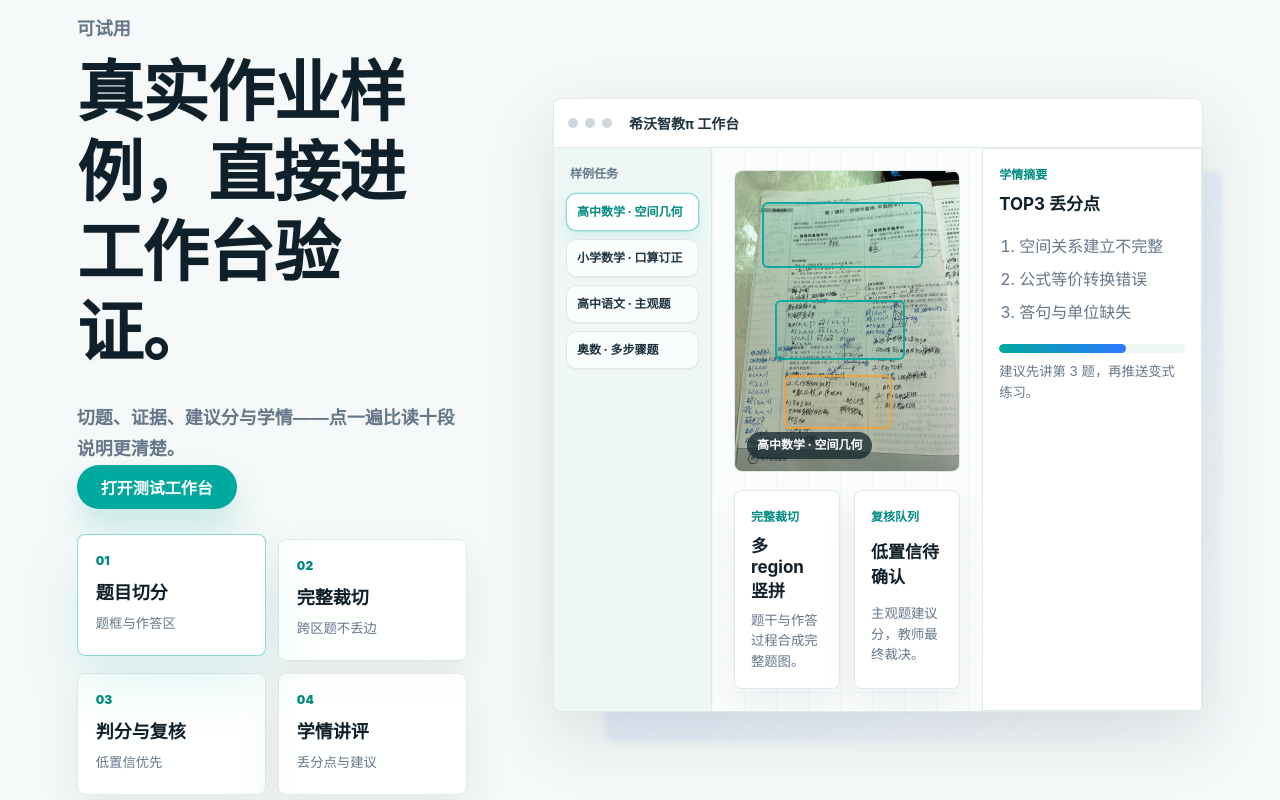
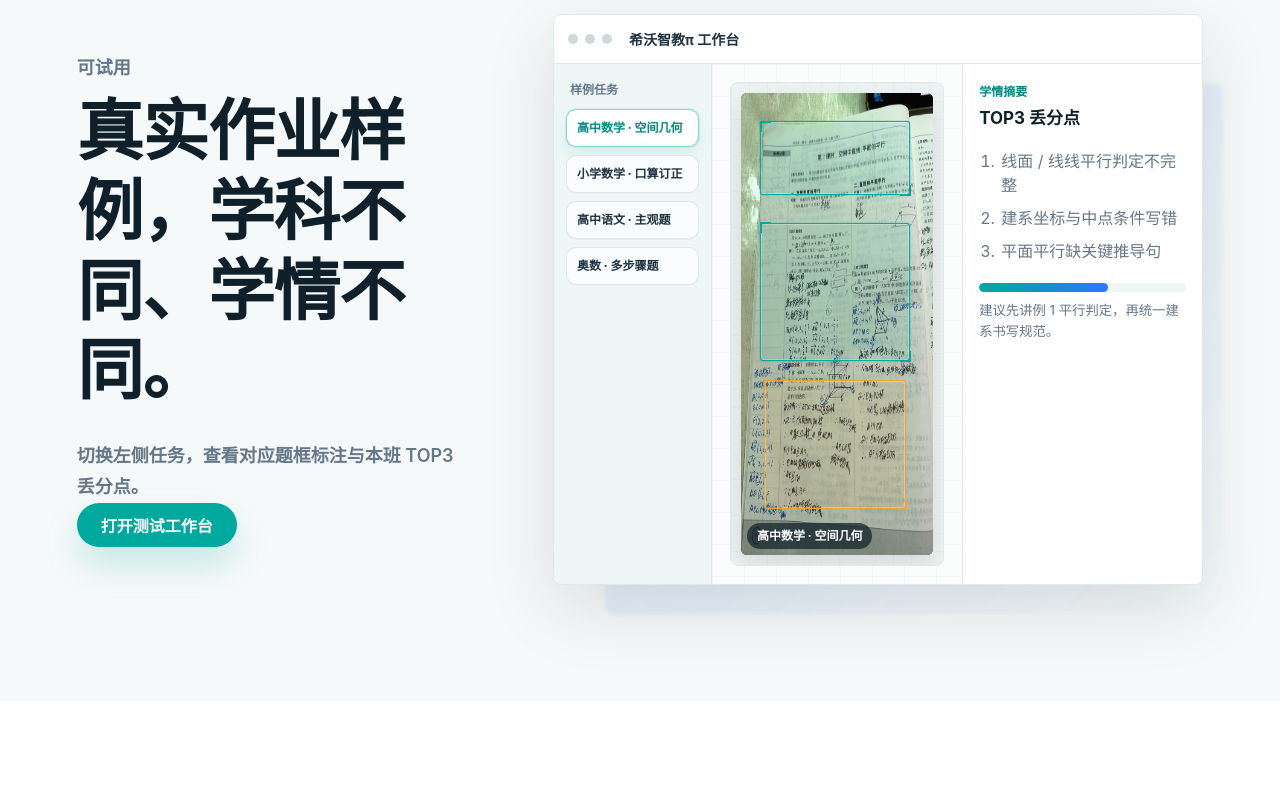
Before and after one commit to lyqqqq66666/ai_teacher, a website: page index.html in a window 1280 px wide. Shown: the part 1920-2720 px from the top of the page. Drawn offline with Linux system fonts and the light colour scheme.

Commit message:
[grok] 可试用四样例：分科识别框与 TOP3，去掉体验卡与下方双卡
- 四样例各自配置 frames + 学科化 TOP3，切换时同步更新
- 删除完整裁切/复核队列与左侧能力点击体验
- 照片与扫描框同比例叠放，缓存 bust demo-sample-top3-1

```diff
--- a/index.html
+++ b/index.html
@@ -15,7 +15,7 @@
       href="https://fonts.googleapis.com/css2?family=Noto+Serif+SC:wght@500;600;700&family=Newsreader:opsz,wght@6..72,500;600;700&display=swap"
       rel="stylesheet"
     />
-    <link rel="stylesheet" href="./styles.css?v=story-static-scan-2" />
+    <link rel="stylesheet" href="./styles.css?v=demo-sample-top3-1" />
     <link rel="stylesheet" href="./problems.css?v=inline-1" />
   </head>
   <body>
@@ -125,25 +125,11 @@
       <section id="demo" class="section demo reveal-block" aria-labelledby="demo-title">
         <div class="demo-copy">
           <p class="eyebrow">可试用</p>
-          <h2 id="demo-title">真实作业样例，直接进工作台验证。</h2>
-          <p class="lead-one-liner">切题、证据、建议分与学情——点一遍比读十段说明更清楚。</p>
+          <h2 id="demo-title">真实作业样例，学科不同、学情不同。</h2>
+          <p class="lead-one-liner">切换左侧任务，查看对应题框标注与本班 TOP3 丢分点。</p>
           <a class="button primary" href="./workbench/">打开测试工作台</a>
-          <div class="capability-grid" aria-label="工作台能力">
-            <button class="capability-card active" type="button" data-demo-feature="split">
-              <span>01</span><strong>题目切分</strong><small>题框与作答区</small>
-            </button>
-            <button class="capability-card" type="button" data-demo-feature="crop">
-              <span>02</span><strong>完整裁切</strong><small>跨区题不丢边</small>
-            </button>
-            <button class="capability-card" type="button" data-demo-feature="agent">
-              <span>03</span><strong>判分与复核</strong><small>低置信优先</small>
-            </button>
-            <button class="capability-card" type="button" data-demo-feature="report">
-              <span>04</span><strong>学情讲评</strong><small>丢分点与建议</small>
-            </button>
-          </div>
         </div>
-        <div class="demo-showcase" data-active-feature="split" aria-label="工作台产品预览">
+        <div class="demo-showcase" data-active-sample="hs_math" aria-label="作业样例预览">
           <div class="demo-browser">
             <div class="demo-bar">
               <span></span><span></span><span></span>
@@ -156,8 +142,8 @@
                   class="active"
                   type="button"
                   data-demo-sample="hs_math"
-                  data-demo-src="/workbench/public/thumbs/hs_math/IMG_0347.jpg"
-                  data-demo-alt="高中数学作业样例"
+                  data-demo-src="./workbench/public/thumbs/hs_math/IMG_0347.jpg"
+                  data-demo-alt="高中数学 · 空间几何作业样例"
                   title="高中数学 · 空间几何"
                   onclick="window.setDemoSample && window.setDemoSample(this); return false;"
                 >
@@ -166,8 +152,8 @@
                 <button
                   type="button"
                   data-demo-sample="math"
-                  data-demo-src="/workbench/public/thumbs/math/IMG_0281.jpg"
-                  data-demo-alt="小学数学作业样例"
+                  data-demo-src="./workbench/public/thumbs/math/IMG_0281.jpg"
+                  data-demo-alt="小学数学 · 三视图与分数作业样例"
                   title="小学数学 · 口算订正"
                   onclick="window.setDemoSample && window.setDemoSample(this); return false;"
                 >
@@ -176,8 +162,8 @@
                 <button
                   type="button"
                   data-demo-sample="hs_chinese"
-                  data-demo-src="/workbench/public/thumbs/hs_chinese/IMG_0305.jpg"
-                  data-demo-alt="高中语文作业样例"
+                  data-demo-src="./workbench/public/thumbs/hs_chinese/IMG_0305.jpg"
+                  data-demo-alt="高中语文 · 研读任务作业样例"
                   title="高中语文 · 主观题"
                   onclick="window.setDemoSample && window.setDemoSample(this); return false;"
                 >
@@ -186,8 +172,8 @@
                 <button
                   type="button"
                   data-demo-sample="olympiad"
-                  data-demo-src="/workbench/public/thumbs/olympiad/IMG_0298.jpg"
-                  data-demo-alt="奥数作业样例"
+                  data-demo-src="./workbench/public/thumbs/olympiad/IMG_0298.jpg"
+                  data-demo-alt="奥数 · 多步骤杯赛题样例"
                   title="奥数 · 多步骤题"
                   onclick="window.setDemoSample && window.setDemoSample(this); return false;"
                 >
@@ -195,40 +181,29 @@
                 </button>
               </aside>
               <main class="demo-canvas">
-                <div class="demo-paper-wrap" data-feature-region="split">
-                  <img
-                    id="demo-paper-img"
-                    src="/workbench/public/thumbs/hs_math/IMG_0347.jpg"
-                    alt="高中数学作业样例"
-                  />
-                  <span class="demo-bbox bbox-one"></span>
-                  <span class="demo-bbox bbox-two"></span>
-                  <span class="demo-bbox bbox-three"></span>
+                <div class="demo-paper-wrap" id="demo-paper-wrap" data-active-sample="hs_math">
+                  <div class="demo-scan-stage" id="demo-scan-stage">
+                    <img
+                      id="demo-paper-img"
+                      src="./workbench/public/thumbs/hs_math/IMG_0347.jpg"
+                      alt="高中数学 · 空间几何作业样例"
+                    />
+                    <!-- 识别框由 script 按样例注入，避免四科共用同一组框 -->
+                    <div class="demo-bbox-layer" id="demo-bbox-layer" aria-hidden="true"></div>
+                  </div>
                   <span class="demo-sample-badge" id="demo-sample-badge">高中数学 · 空间几何</span>
                 </div>
-                <div class="demo-mini-panels">
-                  <article data-feature-region="crop">
-                    <span>完整裁切</span>
-                    <strong>多 region 竖拼</strong>
-                    <small>题干与作答过程合成完整题图。</small>
-                  </article>
-                  <article data-feature-region="agent">
-                    <span>复核队列</span>
-                    <strong>低置信待确认</strong>
-                    <small>主观题建议分，教师最终裁决。</small>
-                  </article>
-                </div>
               </main>
-              <aside class="demo-inspector" data-feature-region="report">
+              <aside class="demo-inspector" id="demo-inspector" aria-label="学情摘要">
                 <span>学情摘要</span>
-                <strong>TOP3 丢分点</strong>
-                <ol>
-                  <li>空间关系建立不完整</li>
-                  <li>公式等价转换错误</li>
-                  <li>答句与单位缺失</li>
+                <strong id="demo-top3-title">TOP3 丢分点</strong>
+                <ol id="demo-top3-list">
+                  <li>线面 / 线线平行判定不完整</li>
+                  <li>建系坐标与中点条件写错</li>
+                  <li>平面平行缺关键推导句</li>
                 </ol>
-                <div class="report-meter"><i style="width: 68%"></i></div>
-                <small>建议先讲第 3 题，再推送变式练习。</small>
+                <div class="report-meter"><i id="demo-report-meter" style="width: 62%"></i></div>
+                <small id="demo-report-hint">建议先讲例 1 平行判定，再练建系书写。</small>
               </aside>
             </div>
           </div>
@@ -466,6 +441,6 @@
 
     <script src="./data/topic-brief.js"></script>
     <script src="./problems.js?v=inline-1"></script>
-    <script src="./script.js?v=story-static-scan-2"></script>
+    <script src="./script.js?v=demo-sample-top3-1"></script>
   </body>
 </html>
--- a/script.js
+++ b/script.js
@@ -5,7 +5,6 @@ const navLinks = document.querySelectorAll(".nav-links a");
 const countItems = document.querySelectorAll("[data-count]");
 const parallaxItems = document.querySelectorAll(".parallax");
 const demoShowcase = document.querySelector(".demo-showcase");
-const demoFeatureButtons = document.querySelectorAll("[data-demo-feature]");
 
 const flowData = [
   {
@@ -634,33 +633,128 @@ mapButtons.forEach((button) => {
   button.addEventListener("click", () => setMapNode(key));
 });
 
-function setDemoFeature(feature) {
-  if (!demoShowcase) return;
-  demoShowcase.dataset.activeFeature = feature;
-  demoFeatureButtons.forEach((button) => {
-    button.classList.toggle("active", button.dataset.demoFeature === feature);
-  });
-}
-
-demoFeatureButtons.forEach((button) => {
-  const feature = button.dataset.demoFeature;
-  button.addEventListener("mouseenter", () => setDemoFeature(feature));
-  button.addEventListener("focus", () => setDemoFeature(feature));
-  button.addEventListener("click", () => setDemoFeature(feature));
-});
+/**
+ * 四个样例任务：各自独立的识别框 + TOP3 丢分点（因地制宜，禁止跨学科套用）
+ * frames: 相对照片百分比；tone amber = 待复核/重点丢分区
+ */
+const demoSampleProfiles = {
+  hs_math: {
+    aspect: "3 / 4",
+    frames: [
+      // 竖版手写作答：课时标题/例题题干、例1 过程、例2 过程（对齐扫描 bbox 大致区域）
+      { left: "10%", top: "6%", width: "78%", height: "16%" },
+      { left: "10%", top: "28%", width: "78%", height: "30%" },
+      { left: "12%", top: "62%", width: "74%", height: "28%", tone: "amber" },
+    ],
+    top3: [
+      "线面 / 线线平行判定不完整",
+      "建系坐标与中点条件写错",
+      "平面平行缺关键推导句",
+    ],
+    meter: 62,
+    hint: "建议先讲例 1 平行判定，再统一建系书写规范。",
+  },
+  math: {
+    aspect: "4 / 3",
+    frames: [
+      // 横版练习册：左三视图连线、右/中分数计算、下应用题答句
+      { left: "5%", top: "8%", width: "42%", height: "50%" },
+      { left: "50%", top: "8%", width: "45%", height: "40%" },
+      { left: "6%", top: "62%", width: "88%", height: "28%", tone: "amber" },
+    ],
+    top3: [
+      "三视图「上面」朝向混淆",
+      "异分母通分 / 约分遗漏",
+      "应用题答句缺单位",
+    ],
+    meter: 55,
+    hint: "建议先用小方块复盘前/左/上视图，再练通分找 LCM。",
+  },
+  hs_chinese: {
+    aspect: "4 / 3",
+    frames: [
+      // 字音字形、词语辨析、下方研读任务手写
+      { left: "4%", top: "6%", width: "44%", height: "42%" },
+      { left: "50%", top: "6%", width: "45%", height: "42%" },
+      { left: "6%", top: "54%", width: "88%", height: "36%", tone: "amber" },
+    ],
+    top3: [
+      "多音字 / 易错字形识记不稳",
+      "近义词语（觉醒·觉悟等）辨析混淆",
+      "研读任务答点不全、缺少史实依据",
+    ],
+    meter: 58,
+    hint: "建议先落实字音字形小测，再讲研读任务采分点。",
+  },
+  olympiad: {
+    aspect: "4 / 3",
+    frames: [
+      // 杯赛多步：上题题干、中路径/面积、下追及或多步待复核
+      { left: "6%", top: "6%", width: "86%", height: "24%" },
+      { left: "6%", top: "34%", width: "86%", height: "28%" },
+      { left: "8%", top: "66%", width: "82%", height: "26%", tone: "amber" },
+    ],
+    top3: [
+      "题意建模不到位（位值 / 路径）",
+      "几何割补与坐标描点缺步",
+      "行程追及时间轴未画清",
+    ],
+    meter: 48,
+    hint: "建议先练「画图建模」，再统一讲追及时间轴。",
+  },
+};
 
 function resolveAssetUrl(src) {
   if (!src) return "";
   try {
-    return new URL(src, window.location.href).href;
+    // 相对路径按当前页面解析，避免绝对 / 路径在子目录失效
+    if (src.startsWith("./") || src.startsWith("../") || !src.startsWith("/")) {
+      return new URL(src, window.location.href).href;
+    }
+    return new URL(src, window.location.origin).href;
   } catch {
     return src;
+  }
+}
+
+function renderDemoFrames(sampleId) {
+  const layer = document.getElementById("demo-bbox-layer");
+  const stage = document.getElementById("demo-scan-stage");
+  const profile = demoSampleProfiles[sampleId] || demoSampleProfiles.hs_math;
+  if (!layer) return;
+
+  if (stage && profile.aspect) {
+    stage.style.aspectRatio = profile.aspect;
+  }
+
+  layer.innerHTML = (profile.frames || [])
+    .map((f) => {
+      const tone = f.tone === "amber" ? " is-amber" : "";
+      return `<span class="demo-bbox${tone}" style="left:${f.left};top:${f.top};width:${f.width};height:${f.height}"></span>`;
+    })
+    .join("");
+}
+
+function renderDemoTop3(sampleId) {
+  const profile = demoSampleProfiles[sampleId] || demoSampleProfiles.hs_math;
+  const list = document.getElementById("demo-top3-list");
+  const meter = document.getElementById("demo-report-meter");
+  const hint = document.getElementById("demo-report-hint");
+  if (list) {
+    list.innerHTML = (profile.top3 || []).map((t) => `<li>${t}</li>`).join("");
+  }
+  if (meter) {
+    meter.style.width = `${profile.meter != null ? profile.meter : 60}%`;
+  }
+  if (hint) {
+    hint.textContent = profile.hint || "";
   }
 }
 
 function setDemoSample(button) {
   if (!button) return;
 
+  const sampleId = button.getAttribute("data-demo-sample") || button.dataset.demoSample || "hs_math";
   const rawSrc =
     button.getAttribute("data-demo-src") ||
     button.dataset.demoSrc ||
@@ -673,41 +767,43 @@ function setDemoSample(button) {
     button.getAttribute("title") ||
     button.textContent.replace(/\s+/g, " ").trim() ||
     alt;
-  // 用站点根路径，避免相对路径在某些打开方式下解析错
-  const nextSrc = resolveAssetUrl(rawSrc.startsWith("/") ? rawSrc : `/${rawSrc.replace(/^\.\//, "")}`);
+  const nextSrc = resolveAssetUrl(rawSrc);
 
   const img =
     document.getElementById("demo-paper-img") ||
     document.querySelector(".demo-paper-wrap img");
-  const paperWrap = document.querySelector(".demo-paper-wrap");
+  const paperWrap = document.getElementById("demo-paper-wrap") || document.querySelector(".demo-paper-wrap");
   const badge = document.getElementById("demo-sample-badge");
 
   if (img && nextSrc) {
     if (paperWrap) paperWrap.classList.add("is-switching");
 
     img.alt = alt;
-    img.setAttribute("data-active-sample", button.getAttribute("data-demo-sample") || "");
+    img.setAttribute("data-active-sample", sampleId);
 
-    // 同步立即换图（不再依赖 rAF，避免“点了没反应”的观感）
     const bust = `${nextSrc}${nextSrc.includes("?") ? "&" : "?"}t=${Date.now()}`;
     img.onload = () => {
       if (paperWrap) paperWrap.classList.remove("is-switching");
     };
     img.onerror = () => {
-      // 回退无缓存戳路径
       img.onerror = null;
       img.src = nextSrc;
       if (paperWrap) paperWrap.classList.remove("is-switching");
     };
     img.src = bust;
 
-    // 保险：若浏览器未触发 load（缓存命中），短时去掉切换态
     window.setTimeout(() => {
       if (paperWrap) paperWrap.classList.remove("is-switching");
     }, 280);
   }
 
   if (badge) badge.textContent = label;
+  if (paperWrap) paperWrap.dataset.activeSample = sampleId;
+  if (demoShowcase) demoShowcase.dataset.activeSample = sampleId;
+
+  // 换样例：同步换框 + 换 TOP3（禁止全站同一套数学丢分点）
+  renderDemoFrames(sampleId);
+  renderDemoTop3(sampleId);
 
   document.querySelectorAll("[data-demo-sample]").forEach((item) => {
     item.classList.toggle("active", item === button);
@@ -721,7 +817,6 @@ function bindDemoSampleClicks() {
   const demoSidebar = document.querySelector(".demo-sidebar");
   if (!demoSidebar) return;
 
-  // 每个按钮直接绑 click，比委托更稳
   demoSidebar.querySelectorAll("[data-demo-sample]").forEach((button) => {
     if (button.dataset.boundSampleClick === "1") return;
     button.dataset.boundSampleClick = "1";
@@ -737,6 +832,20 @@ function bindDemoSampleClicks() {
 
 bindDemoSampleClicks();
 document.addEventListener("DOMContentLoaded", bindDemoSampleClicks);
+
+// 首屏：默认高中数学样例的框与 TOP3
+(function initDemoSample() {
+  const active =
+    document.querySelector(".demo-sidebar button.active[data-demo-sample]") ||
+    document.querySelector("[data-demo-sample]");
+  if (active) {
+    renderDemoFrames(active.getAttribute("data-demo-sample") || "hs_math");
+    renderDemoTop3(active.getAttribute("data-demo-sample") || "hs_math");
+  } else {
+    renderDemoFrames("hs_math");
+    renderDemoTop3("hs_math");
+  }
+})();
 
 let lastScrollY = window.scrollY;
 let headerTicking = false;
@@ -779,6 +888,5 @@ window.addEventListener("scroll", requestScrollUpdate, { passive: true });
 window.addEventListener("resize", requestScrollUpdate);
 
 setMapNode("client");
-setDemoFeature("split");
 updateHeaderState();
 updateParallax();
--- a/styles.css
+++ b/styles.css
@@ -690,8 +690,7 @@ h3 {
 }
 
 .agent-stack article,
-.evidence-card,
-.capability-card {
+.evidence-card {
   border: 1px solid var(--line);
   border-radius: 8px;
   background: rgba(255, 255, 255, 0.94);
@@ -706,9 +705,7 @@ h3 {
 }
 
 .agent-stack article:hover,
-.evidence-card:hover,
-.capability-card:hover,
-.capability-card.active {
+.evidence-card:hover {
   transform: translateY(-5px);
   border-color: rgba(0, 169, 157, 0.44);
   box-shadow: 0 26px 58px rgba(0, 169, 157, 0.13);
@@ -716,8 +713,7 @@ h3 {
 
 .agent-stack span,
 .evidence-card span,
-.demo-inspector span,
-.demo-mini-panels span {
+.demo-inspector span {
   color: var(--teal-dark);
   font-size: 12px;
   font-weight: 900;
@@ -1120,41 +1116,11 @@ h3 {
   align-items: center;
 }
 
-.capability-grid {
-  display: grid;
-  grid-template-columns: repeat(2, minmax(0, 1fr));
-  gap: 12px;
-  margin-top: 30px;
-}
-
-.capability-card {
-  display: grid;
-  gap: 6px;
-  min-height: 122px;
-  padding: 18px;
-  color: inherit;
-  text-align: left;
-  cursor: pointer;
-}
-
-.capability-card span {
-  color: var(--teal-dark);
-  font-size: 12px;
-  font-weight: 900;
-}
-
-.capability-card strong {
-  font-size: 18px;
-}
-
-.capability-card small {
-  color: var(--muted);
-  line-height: 1.45;
-}
+/* 能力四卡已移除：可试用区不再做「点击体验」功能切换 */
 
 .demo-showcase {
   position: relative;
-  min-height: 600px;
+  min-height: 560px;
 }
 
 .demo-showcase::before {
@@ -1192,7 +1158,7 @@ h3 {
 
 .demo-product {
   display: grid;
-  grid-template-columns: 158px minmax(0, 1fr) minmax(200px, 220px);
+  grid-template-columns: 158px minmax(0, 1fr) minmax(210px, 240px);
   min-height: 520px;
 }
 
@@ -1261,47 +1227,70 @@ h3 {
 
 .demo-canvas {
   display: grid;
-  grid-template-rows: minmax(280px, 1fr) auto;
-  gap: 18px;
-  padding: 22px;
+  grid-template-rows: minmax(0, 1fr);
+  padding: 18px;
   background:
     linear-gradient(90deg, rgba(0, 169, 157, 0.045) 1px, transparent 1px),
     linear-gradient(180deg, rgba(43, 120, 255, 0.04) 1px, transparent 1px),
     #fbfdfd;
   background-size: 32px 32px;
+  min-height: 0;
 }
 
 .demo-paper-wrap {
   position: relative;
   z-index: 1;
+  display: grid;
+  place-items: center;
   overflow: hidden;
-  min-height: 300px;
+  min-height: 420px;
+  height: 100%;
   border: 1px solid var(--line);
   border-radius: 8px;
-  background: #fff;
-}
-
+  background:
+    linear-gradient(90deg, rgba(0, 169, 157, 0.03) 1px, transparent 1px),
+    linear-gradient(180deg, rgba(43, 120, 255, 0.03) 1px, transparent 1px),
+    #eef3f3;
+  background-size: 18px 18px;
+  padding: 10px;
+}
+
+/* 扫描舞台：与照片同比例，框按百分比叠放，避免 object-fit 错位 */
+.demo-scan-stage {
+  position: relative;
+  width: auto;
+  height: 100%;
+  max-width: 100%;
+  max-height: 100%;
+  aspect-ratio: 3 / 4;
+  margin: 0 auto;
+  border-radius: 6px;
+  overflow: hidden;
+  box-shadow: 0 10px 28px rgba(16, 32, 42, 0.12);
+  background: #1a2226;
+}
+
+.demo-scan-stage img,
 .demo-paper-wrap img {
   display: block;
   width: 100%;
   height: 100%;
-  min-height: 300px;
-  object-fit: cover;
-  object-position: top center;
-  filter: saturate(0.96) contrast(0.96);
-  transition: opacity 0.15s ease;
-}
-
-.demo-paper-wrap.is-switching img {
-  opacity: 0.35;
+  min-height: 0;
+  object-fit: fill;
+  filter: saturate(0.98) contrast(0.98);
+  transition: none;
+}
+
+.demo-paper-wrap.is-switching .demo-scan-stage {
+  opacity: 0.45;
 }
 
 .demo-sample-badge {
   position: absolute;
-  left: 12px;
-  bottom: 12px;
+  left: 16px;
+  bottom: 16px;
   z-index: 4;
-  max-width: calc(100% - 24px);
+  max-width: calc(100% - 32px);
   padding: 6px 10px;
   border-radius: 999px;
   background: rgba(16, 32, 42, 0.72);
@@ -1315,68 +1304,84 @@ h3 {
   text-overflow: ellipsis;
 }
 
+.demo-bbox-layer {
+  position: absolute;
+  inset: 0;
+  pointer-events: none;
+  z-index: 2;
+}
+
 .demo-bbox {
   position: absolute;
-  border: 2px solid rgba(0, 169, 157, 0.9);
-  border-radius: 6px;
+  border: 1.5px solid rgba(0, 169, 157, 0.95);
+  border-radius: 3px;
   background: rgba(0, 169, 157, 0.08);
-  transition: transform 220ms ease, border-color 220ms ease, opacity 220ms ease;
-}
-
-.bbox-one { left: 12%; top: 12%; width: 72%; height: 22%; }
-.bbox-two { left: 18%; top: 43%; width: 58%; height: 20%; }
-.bbox-three { left: 22%; top: 68%; width: 48%; height: 18%; border-color: rgba(240, 163, 58, 0.92); background: rgba(240, 163, 58, 0.09); }
-
-.demo-showcase[data-active-feature="split"] .bbox-one,
-.demo-showcase[data-active-feature="crop"] .bbox-two,
-.demo-showcase[data-active-feature="agent"] .demo-mini-panels [data-feature-region="agent"],
-.demo-showcase[data-active-feature="report"] .demo-inspector {
-  transform: translateY(-5px);
-}
-
-.demo-mini-panels {
-  display: grid;
-  grid-template-columns: 1fr 1fr;
-  gap: 14px;
-}
-
-.demo-mini-panels article,
+  box-shadow:
+    inset 0 0 0 1px rgba(255, 255, 255, 0.25),
+    0 0 0 1px rgba(0, 169, 157, 0.16);
+  animation: none;
+}
+
+.demo-bbox.is-amber {
+  border-color: rgba(240, 163, 58, 0.95);
+  background: rgba(240, 163, 58, 0.1);
+  box-shadow:
+    inset 0 0 0 1px rgba(255, 255, 255, 0.25),
+    0 0 0 1px rgba(240, 163, 58, 0.18);
+}
+
+.demo-bbox::before,
+.demo-bbox::after {
+  content: "";
+  position: absolute;
+  width: 11px;
+  height: 11px;
+  border-color: #00a99d;
+  border-style: solid;
+  box-sizing: border-box;
+  pointer-events: none;
+}
+
+.demo-bbox::before {
+  left: -1.5px;
+  top: -1.5px;
+  border-width: 2.5px 0 0 2.5px;
+}
+
+.demo-bbox::after {
+  right: -1.5px;
+  bottom: -1.5px;
+  border-width: 0 2.5px 2.5px 0;
+}
+
+.demo-bbox.is-amber::before,
+.demo-bbox.is-amber::after {
+  border-color: #f0a33a;
+}
+
 .demo-inspector {
   display: grid;
+  align-content: start;
   gap: 8px;
-  padding: 16px;
-  border: 1px solid var(--line);
-  border-radius: 8px;
-  background: rgba(255, 255, 255, 0.94);
-  box-shadow: 0 16px 36px rgba(16, 32, 42, 0.06);
-  transition: transform 220ms ease, border-color 220ms ease, box-shadow 220ms ease;
-}
-
-.demo-mini-panels article:hover,
-.demo-inspector:hover,
-.demo-showcase[data-active-feature="crop"] .demo-mini-panels [data-feature-region="crop"],
-.demo-showcase[data-active-feature="agent"] .demo-mini-panels [data-feature-region="agent"],
-.demo-showcase[data-active-feature="report"] .demo-inspector {
-  border-color: rgba(0, 169, 157, 0.45);
-  box-shadow: 0 24px 54px rgba(0, 169, 157, 0.12);
-}
-
-.demo-mini-panels strong,
+  padding: 18px 16px;
+  border-left: 1px solid var(--line);
+  background: rgba(255, 255, 255, 0.96);
+}
+
+.demo-inspector span {
+  color: var(--teal-dark);
+  font-size: 12px;
+  font-weight: 900;
+}
+
 .demo-inspector strong {
   font-size: 17px;
-}
-
-.demo-mini-panels small,
+  line-height: 1.35;
+}
+
 .demo-inspector small {
   color: var(--muted);
   line-height: 1.55;
-}
-
-.demo-inspector {
-  align-content: start;
-  border-left: 1px solid var(--line);
-  border-radius: 0;
-  box-shadow: none;
 }
 
 .demo-inspector ol {
@@ -1386,6 +1391,10 @@ h3 {
   padding-left: 20px;
   color: var(--muted);
   line-height: 1.45;
+}
+
+.demo-inspector ol li {
+  padding-left: 2px;
 }
 
 .report-meter {
@@ -1590,9 +1599,7 @@ h3 {
   .logic-strip,
   .ecosystem-flow,
   .metric-board,
-  .task-chain,
-  .capability-grid,
-  .demo-mini-panels {
+  .task-chain {
     grid-template-columns: 1fr;
   }
 
```
